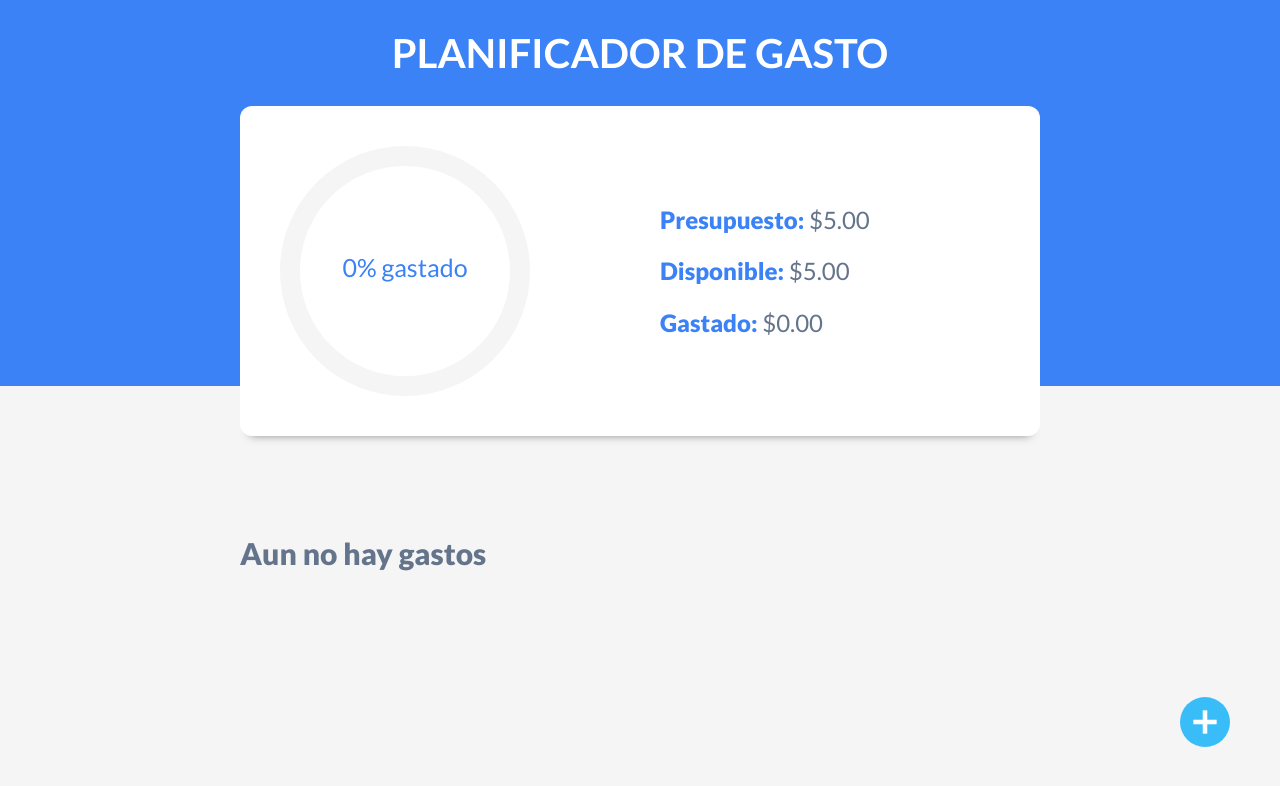
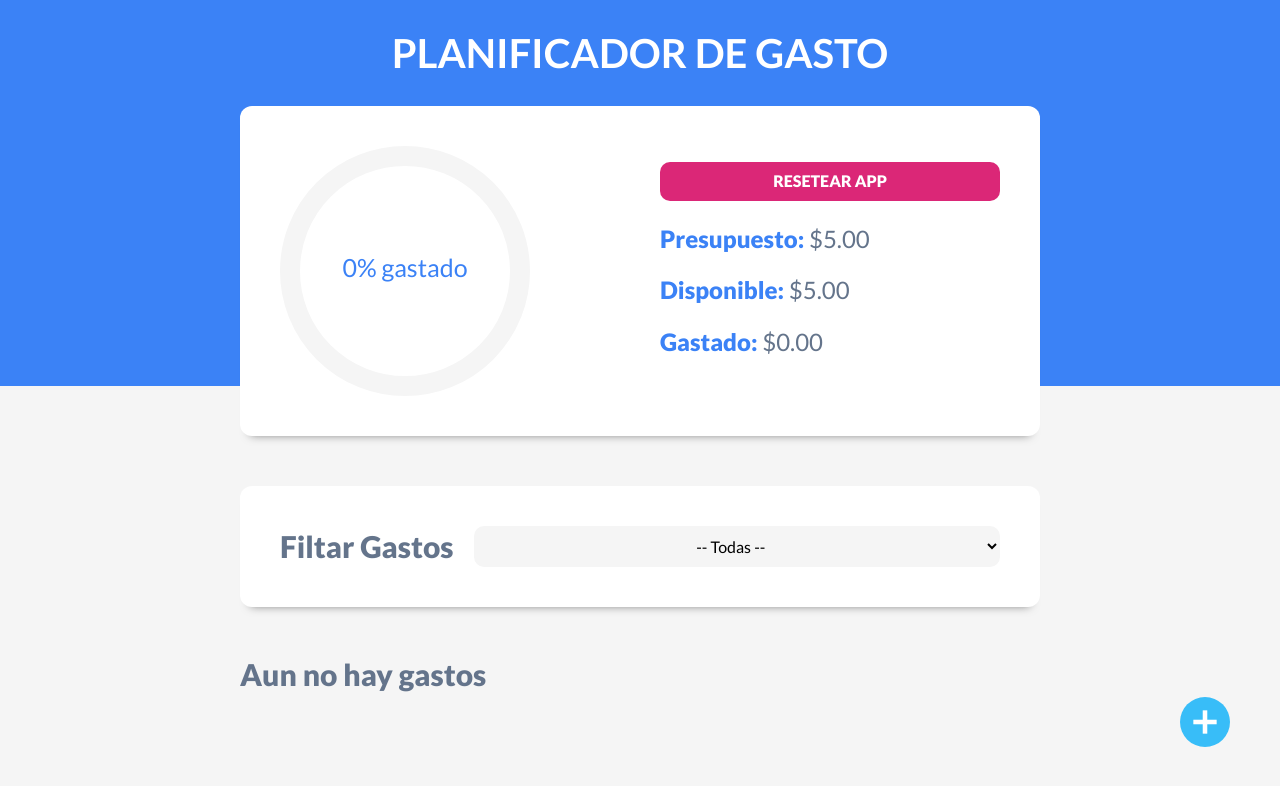
Before and after one commit to juanma-romero/control-de-gastos, a React (Vite) app in the folder control-gastos/: page / in a window 1280 px wide. Both pictures are taken after typing "5" into the empty fields and a click on the input "Ingresa tu presupuesto". Shown: the top 786 px of the page. Built offline with nearby package versions, Linux system fonts and the light colour scheme.

Commit message:
filtro y boton reset

```diff
--- a/control-gastos/src/App.jsx
+++ b/control-gastos/src/App.jsx
@@ -1,6 +1,7 @@
 import { useState, useEffect } from 'react'
 import Header from './components/Header'
 import Modal from './components/Modal'
+import Filtros from './components/Filtros'
 import ListadoGastos from './components/ListadoGastos'
 import { generarId } from './helpers'
 import IconoNuevoGasto from './img/nuevo-gasto.svg'
@@ -21,7 +22,10 @@ function App() {
   const [modalGasto, setModalGasto] = useState(false)
   const [animarModal, setAnimarModal] = useState(false)
 
-  const [gastoEditar, setGastoEditar] = useState({});
+  const [gastoEditar, setGastoEditar] = useState({})
+  const [filtro, setFiltro] = useState('')
+  const [gastosFiltrados, setGastosFiltrados] = useState([]);
+
 
   useEffect(() => {
     if (Object.keys(gastoEditar).length > 0) {
@@ -40,6 +44,15 @@ function App() {
   useEffect(() => {
     localStorage.setItem('gastos', JSON.stringify(gastos) ?? [])
   }, [gastos])
+
+  useEffect(() => {
+    if (filtro) {
+      const gastosFiltrados = gastos.filter( gasto => gasto.categoriaGasto === filtro)
+      setGastosFiltrados(gastosFiltrados)
+    }
+  }, [filtro])
+
+
 
 
   useEffect(() => {
@@ -86,6 +99,7 @@ function App() {
   return (
     <div className={modalGasto ? 'fijar': ''}>
       <Header
+        setGastos={setGastos}
         gastos={gastos}
         presupuesto={presupuesto}
         setPresupuesto={setPresupuesto}
@@ -96,10 +110,16 @@ function App() {
       {isValidPresupuesto && (
         <>
           <main>
+            <Filtros
+              filtro={filtro}
+              setFiltro={setFiltro}
+            />
             <ListadoGastos
               setGastoEditar={setGastoEditar}
               gastos={gastos}
               eliminarGasto={eliminarGasto}
+              filtro={filtro}
+              gastosFiltrados={gastosFiltrados}
             />
           </main>
           <div className='nuevo-gasto'>
--- a/control-gastos/src/components/ControlPresupuesto.jsx
+++ b/control-gastos/src/components/ControlPresupuesto.jsx
@@ -2,7 +2,13 @@ import {useState, useEffect} from 'react'
 import { CircularProgressbar, buildStyles } from 'react-circular-progressbar';
 import 'react-circular-progressbar/dist/styles.css';
 
-const ControlPresupuesto = ({gastos, presupuesto}) => {
+const ControlPresupuesto = ({
+  gastos,
+  presupuesto,
+  setGastos,
+  setPresupuesto,
+  setIsValidPresupuesto
+  }) => {
 
   const [porcentaje, setPorcentaje] = useState(0);
   const [disponible, setDisponible] = useState(0)
@@ -34,13 +40,22 @@ const ControlPresupuesto = ({gastos, presupuesto}) => {
     })
   }
 
+  const handleResetApp = () => {
+    const resultado = confirm('Deseas resetear toda la app?')
+    if (resultado) {
+      setPresupuesto(0)
+      setGastos([])
+      setIsValidPresupuesto(false)
+    }
+  }
+
   return (
     <div className='contenedor-presupuesto sombra contenedor dos-columnas'>
         <div>
           <CircularProgressbar
             value={porcentaje}
             styles={buildStyles({
-              pathColor: '#3B82F6',
+              pathColor: porcentaje > 100 ? 'red': '#3B82F6',
               trailColor: '#f5f5f5',
               textColor: '#3B82F6'
             })}
@@ -48,8 +63,16 @@ const ControlPresupuesto = ({gastos, presupuesto}) => {
           />
         </div>
         <div className='contenido-presupuesto'>
+            <button
+              className='reset-app'
+              type='button'
+              onClick={handleResetApp}
+            >Resetear App</button>
+
             <p><span>Presupuesto:</span>{' '}{formatearCantidad(presupuesto)}</p>
-            <p><span>Disponible:</span>{' '}{formatearCantidad(disponible)}</p>
+            <p
+              className={`${disponible < 0 ? 'negativo':''}`}
+            ><span>Disponible:</span>{' '}{formatearCantidad(disponible)}</p>
             <p><span>Gastado:</span>{' '}{formatearCantidad(gastado)}</p>
         </div>
     </div>
--- /dev/null
+++ b/control-gastos/src/components/Filtros.jsx
@@ -0,0 +1,26 @@
+import React from 'react'
+
+const Filtros = ({ filtro, setFiltro }) => {
+  return (
+    <div className='filtros sombra contenedor'>
+        <form>
+            <div className='campo'>
+                <label>Filtar Gastos</label>
+                <select
+                    value={ filtro}
+                    onChange= {e => setFiltro(e.target.value)}
+                >
+                    <option value=''>-- Todas --</option>
+                    <option value='ahorro'>Ahorro</option>
+                    <option value='comida'>Comida</option>
+                    <option value='casa'>Casa</option>
+                    <option value='salud'>Salud</option>
+                    <option value='suscripciones'>Suscripciones</option>
+                </select>
+            </div>
+        </form>
+    </div>
+  )
+}
+
+export default Filtros
--- a/control-gastos/src/components/Header.jsx
+++ b/control-gastos/src/components/Header.jsx
@@ -3,6 +3,7 @@ import NuevoPresupuesto from './NuevoPresupuesto'
 import ControlPresupuesto from './ControlPresupuesto'
 
 const Header = ({
+  setGastos,
   gastos,
   presupuesto,
   setPresupuesto,
@@ -16,8 +17,11 @@ const Header = ({
 
         {isValidPresupuesto? (
           <ControlPresupuesto
+            setGastos={setGastos}
+            setPresupuesto={setPresupuesto}
             gastos={gastos}
             presupuesto={presupuesto}
+            setIsValidPresupuesto={setIsValidPresupuesto}
           />
         ): (
           <NuevoPresupuesto
--- a/control-gastos/src/components/ListadoGastos.jsx
+++ b/control-gastos/src/components/ListadoGastos.jsx
@@ -2,11 +2,37 @@
 import React from 'react'
 import Gasto from './Gasto'
 
-const ListadoGastos = ({ gastos, setGastoEditar, eliminarGasto }) => {
+const ListadoGastos = ({
+    gastos,
+    setGastoEditar,
+    eliminarGasto,
+    filtro,
+    gastosFiltrados
+  }) => {
   return (
     <div className='listado-gastos contenedor'>
+
+
+        {
+        filtro ?
+        (
+          <>
+            <h2>{gastosFiltrados.length ? 'Gastos':'Aun no hay gastos'}</h2>
+            {gastosFiltrados.map( gasto => (
+              <Gasto
+                  key={gasto.id}
+                  gasto={gasto}
+                  setGastoEditar={setGastoEditar}
+                  eliminarGasto={eliminarGasto}
+              />
+            ))
+            }
+          </>
+
+
+        ):(
+          <>
             <h2>{gastos.length ? 'Gastos':'Aun no hay gastos'}</h2>
-
             {gastos.map( gasto => (
               <Gasto
                   key={gasto.id}
@@ -14,7 +40,12 @@ const ListadoGastos = ({ gastos, setGastoEditar, eliminarGasto }) => {
                   setGastoEditar={setGastoEditar}
                   eliminarGasto={eliminarGasto}
               />
-        ))}
+            ))
+            }
+          </>
+        )
+        }
+
     </div>
   )
 }
```
Lines whose indentation alone changed are shown as unchanged.
